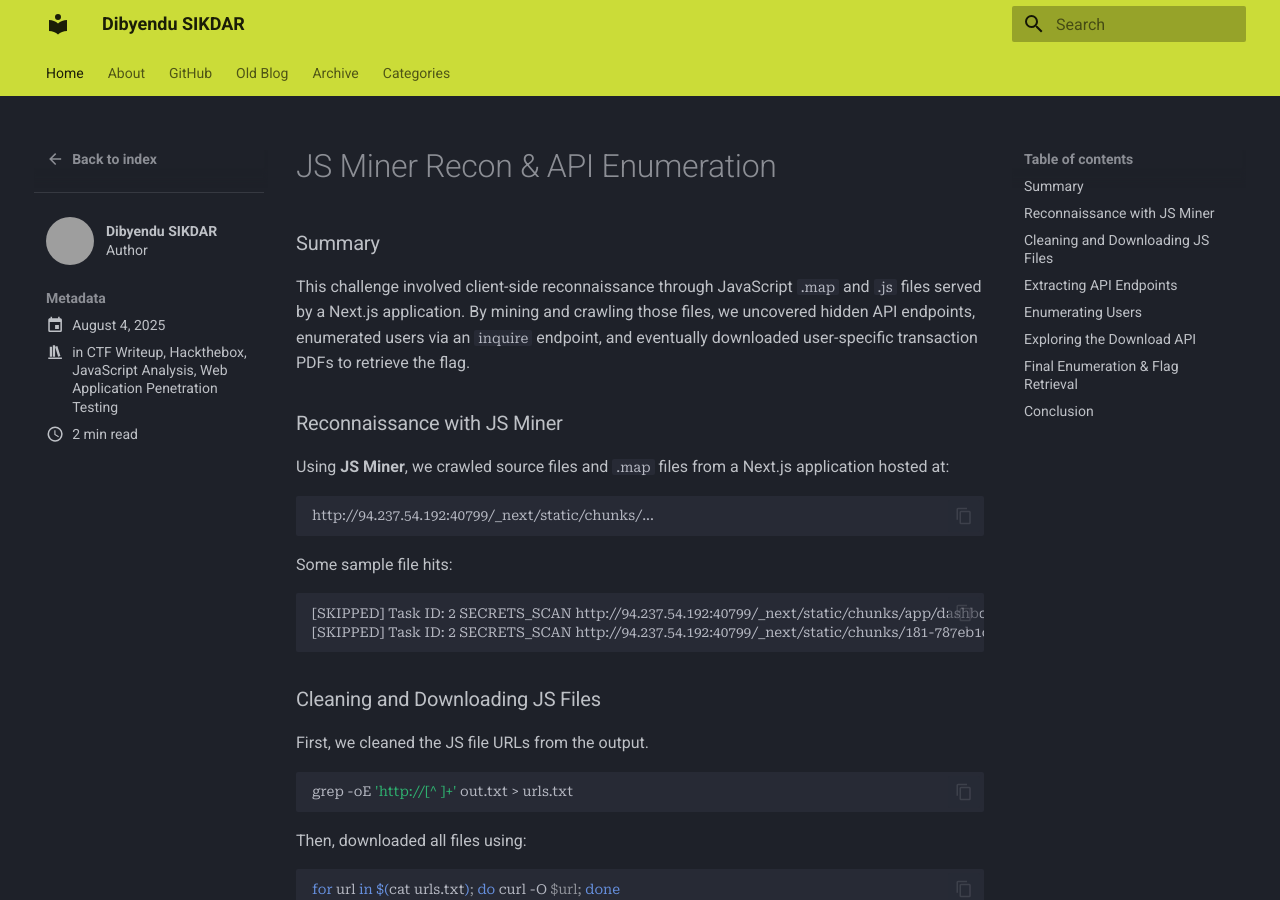
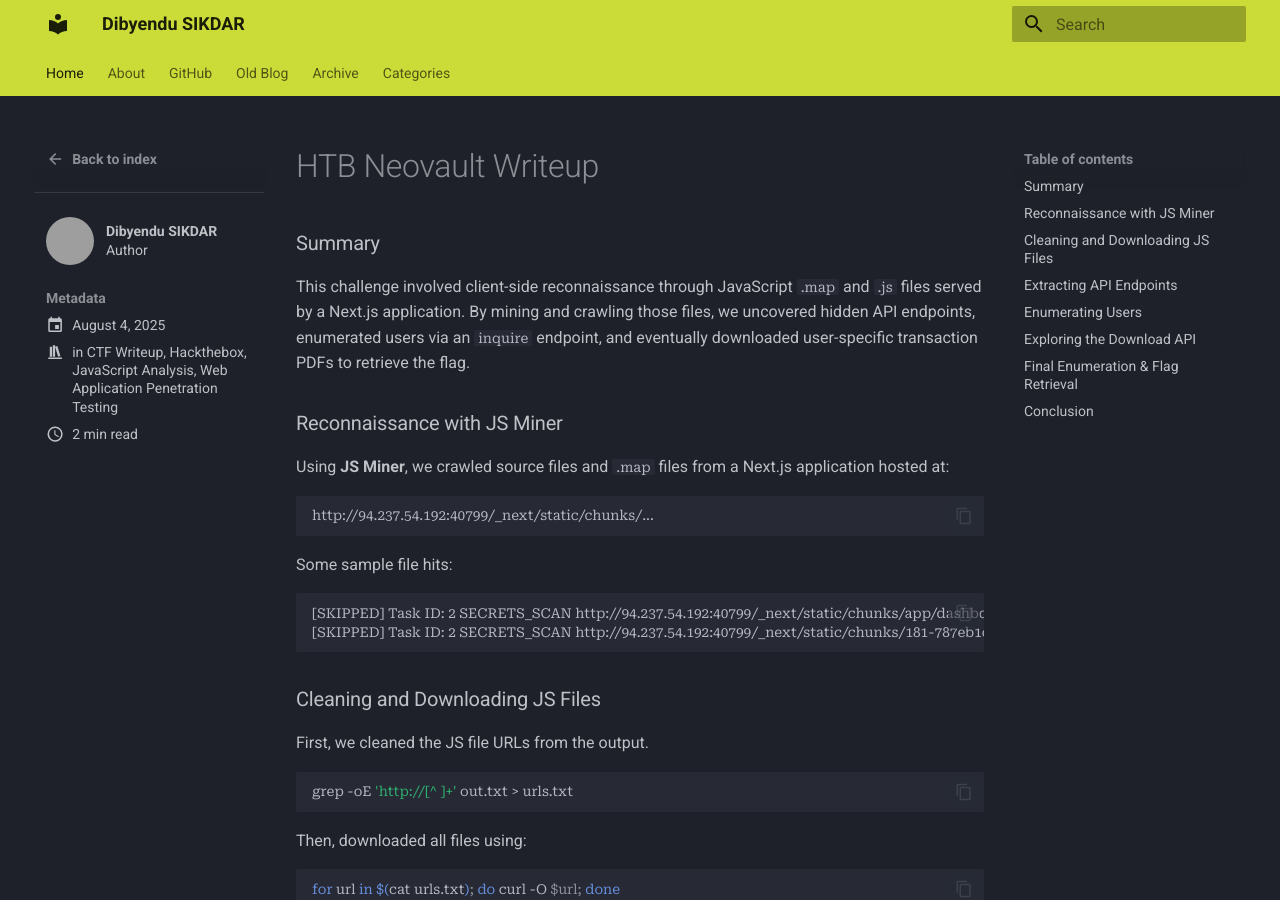
Before and after one commit to dibsy/dibsy.github.io, an MkDocs documentation site: the page built from docs/posts/HTB-Neovault.md, in a window 1280 px wide and 900 px high. Built offline with MkDocs 1.6.1 and Material for MkDocs 9.7.7, drawn with Linux system fonts in a browser that asks for light colours; grey boxes are pictures that could not be loaded.

Commit message:
Update HTB-Neovault.md

```diff
--- a/docs/posts/HTB-Neovault.md
+++ b/docs/posts/HTB-Neovault.md
@@ -10,7 +10,7 @@
   - dibsy
 ---
 
-# JS Miner Recon & API Enumeration
+# HTB Neovault Writeup
 
 ### Summary
 
```
